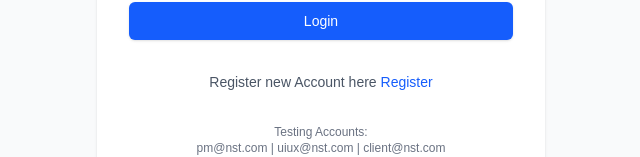
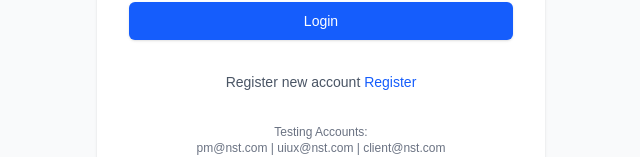
Before and after one commit to ReihanMursyidi/reihan-nst-frontend, a Next.js app: page /login in a window 1280 px wide. Shown: the part 447-604 px from the top of the page, without its empty margins (319-959 px from the left). Built offline with nearby package versions, Linux system fonts and the light colour scheme; no server answers.

Commit message:
fix: correct link formatting and improve registration prompt in login page

```diff
--- a/src/app/login/page.tsx
+++ b/src/app/login/page.tsx
@@ -2,8 +2,8 @@
 
 import { zodResolver } from "@hookform/resolvers/zod";
 import { isAxiosError } from "axios";
+import { useRouter } from "next/navigation";
 import Link from "next/link";
-import { useRouter } from "next/navigation";
 import { useState } from "react";
 import { useForm } from "react-hook-form";
 import z from "zod";
@@ -125,11 +125,8 @@ export default function LoginPage() {
         </form>
 
         <p className="text-center text-sm text-gray-600">
-          Register new Account here{" "}
-          <Link
-            href="/register"
-            className="font-medium text-blue-600 hover:text-blue-700"
-          >
+          Register new account {" "}
+          <Link href="/register" className="font-medium text-blue-600 hover:text-blue-700">
             Register
           </Link>
         </p>
```
